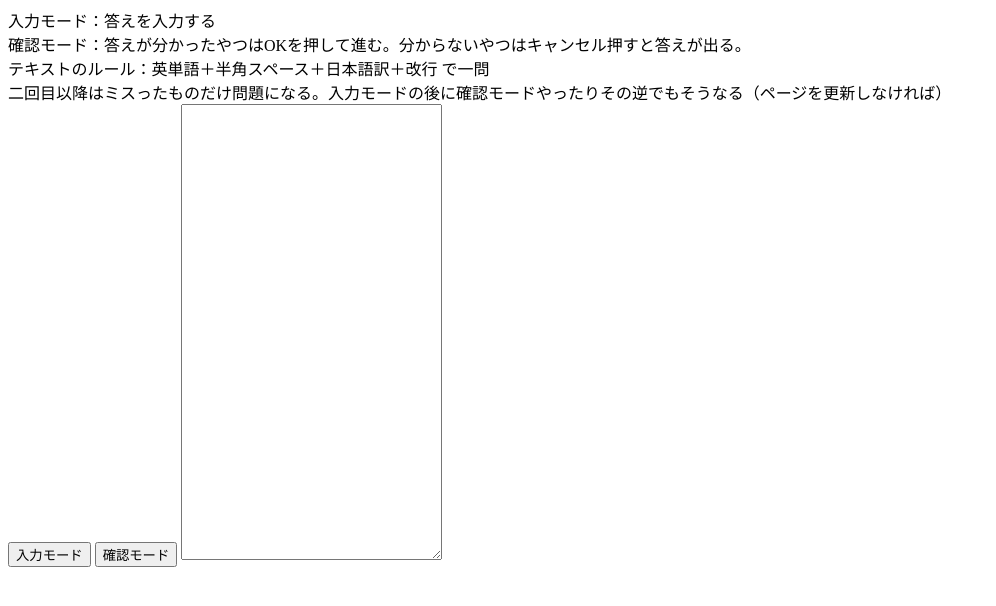
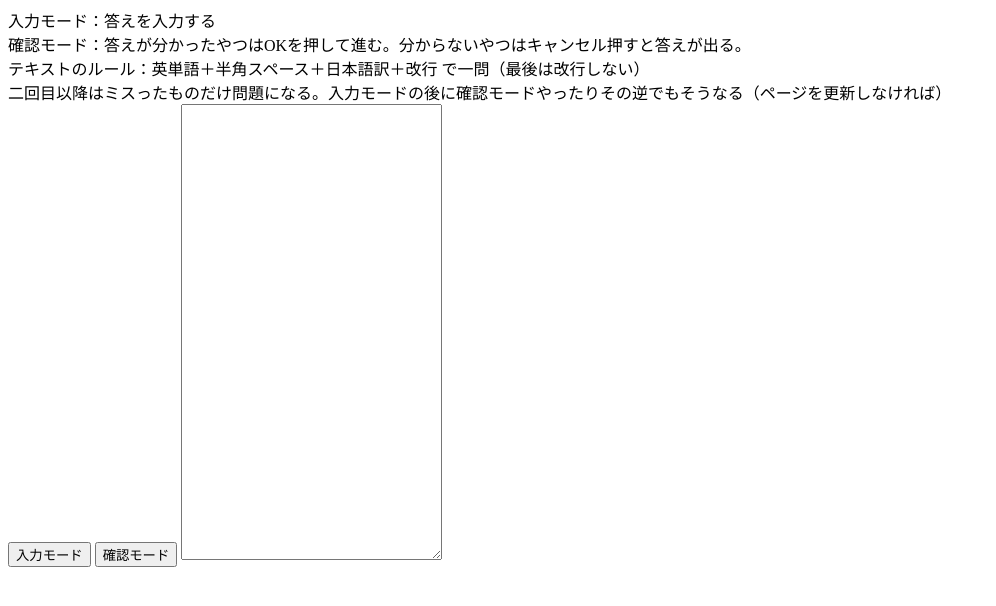
Before and after one commit to Kuro-T/Kuro-T.github.io, a plain HTML site: page index.html in a window 1280 px wide. Shown: the whole page, without its empty margins (0-996 px from the left). Drawn offline with Linux system fonts and the light colour scheme.

Commit message:
Update index.html

```diff
--- a/index.html
+++ b/index.html
@@ -8,7 +8,7 @@
 <body>
   <p1>入力モード：答えを入力する<br>
   確認モード：答えが分かったやつはOKを押して進む。分からないやつはキャンセル押すと答えが出る。<br>
-  テキストのルール：英単語＋半角スペース＋日本語訳＋改行 で一問<br>
+  テキストのルール：英単語＋半角スペース＋日本語訳＋改行 で一問（最後は改行しない）<br>
   二回目以降はミスったものだけ問題になる。入力モードの後に確認モードやったりその逆でもそうなる（ページを更新しなければ）<br></p1>
   <button type="button" onclick="input()">入力モード</button>
   <button type="button" onclick="conf()">確認モード</button>
```
